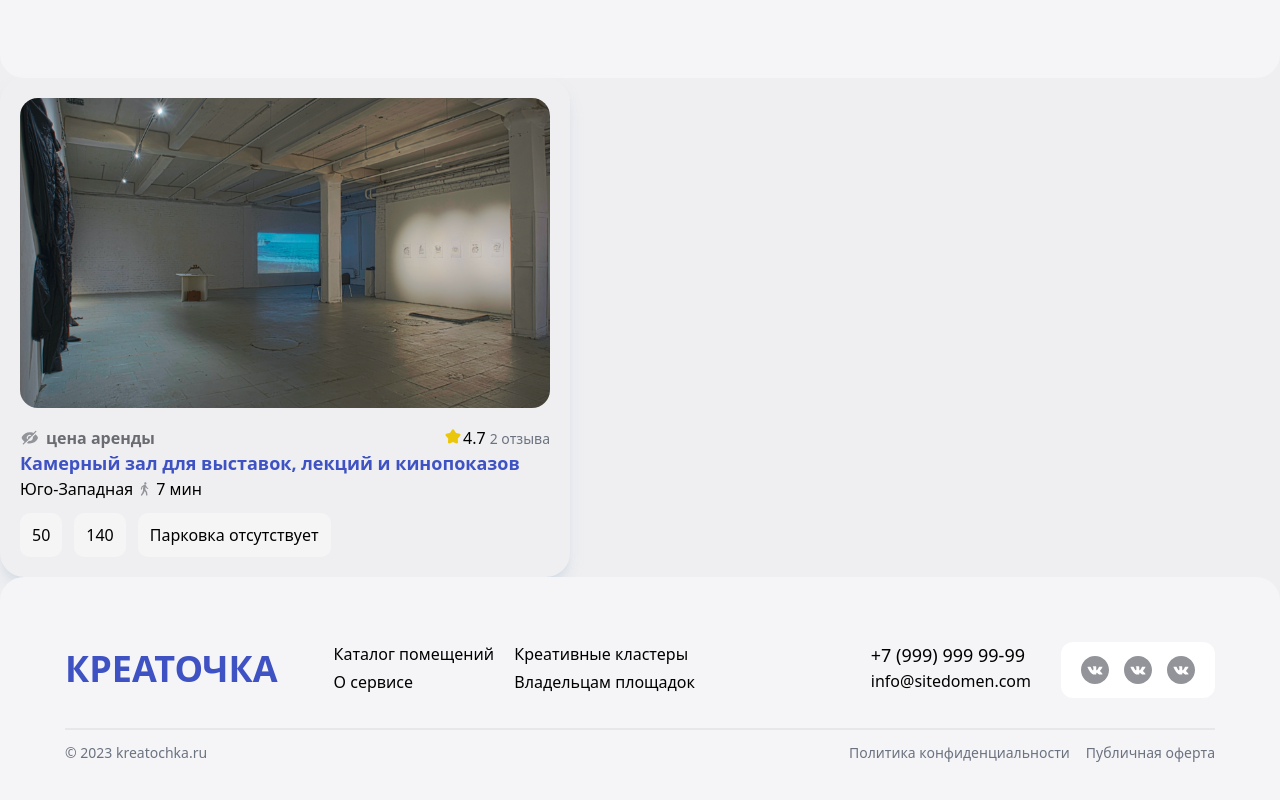
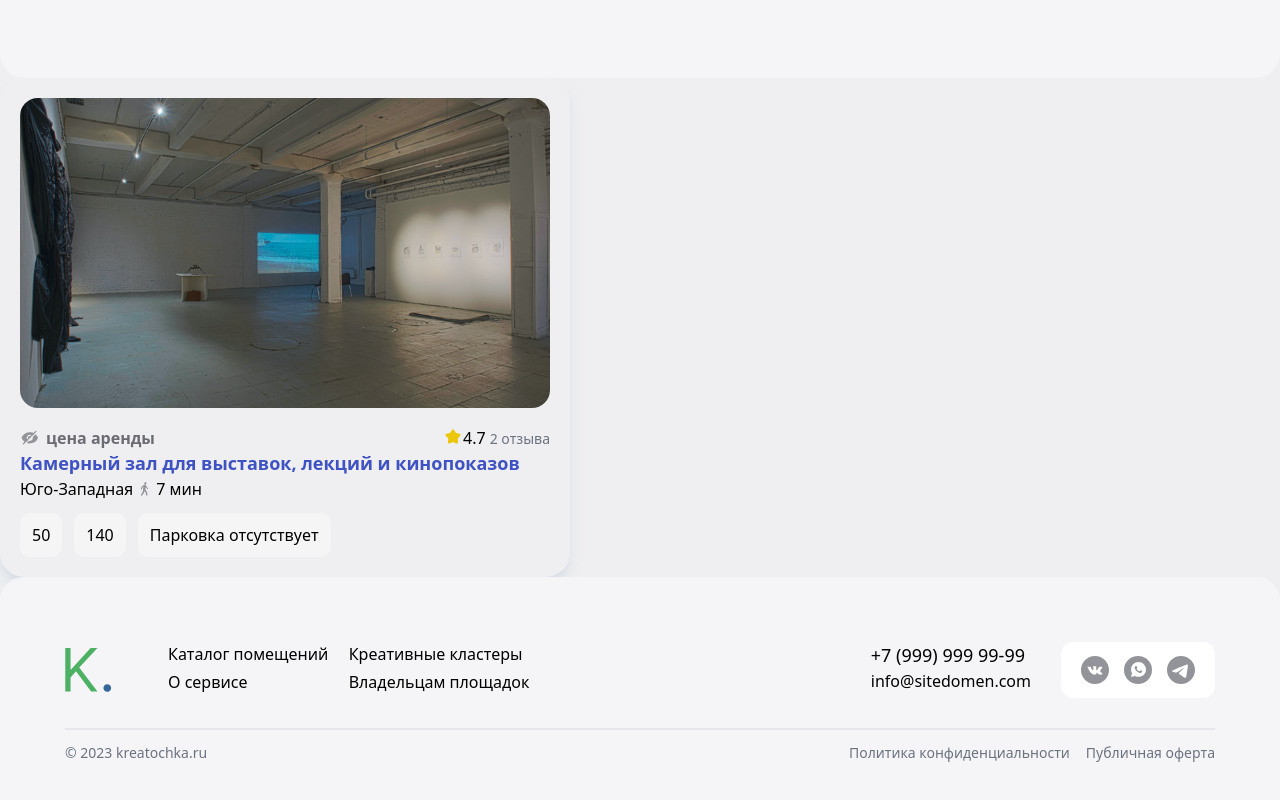
Before and after one commit to funsionx/creatochka, a Next.js app: page / in a window 1280 px wide. Shown: the part 679-1479 px from the top of the page. Built offline with nearby package versions, Linux system fonts and the light colour scheme.

Commit message:
Footer component change logo and SM links

```diff
--- a/src/app/reg/page.tsx
+++ b/src/app/reg/page.tsx
@@ -6,7 +6,6 @@ import RenterReg from "@/components/major/Forms/RenterReg";
 const Register: NextPage = () => {
   return (
     <main>
-      <OwnerReg />
       <RenterReg />
     </main>
   );
--- a/src/components/major/Footer.tsx
+++ b/src/components/major/Footer.tsx
@@ -1,15 +1,22 @@
 import React from "react";
 import IconButton from "../minor/IconButton";
+import Image from "next/image";
 import vk from "../../../public/icons/VK_black.svg";
+import wa from "../../../public/icons/WA.svg";
+import logo from "../../../public/icons/K..svg";
+import tg from "../../../public/icons/Telegram_black.svg";
+import Link from "next/link";
 
 const Footer: React.FC = () => {
   return (
     <footer className="min-w-full rounded-[24px] bg-gray-5 p-[65px]">
       <section className="mb-[30px] flex justify-between">
         <div className="flex">
-          <h2 className="text-blue-primary">КРЕАТОЧКА</h2>
+          <Image src={logo} alt={"pic"} />
           <div className="ml-[56px] grid grid-cols-2">
-            <h6>Каталог помещений</h6>
+            <Link href={"/catalog"}>
+              <h6>Каталог помещений</h6>
+            </Link>
             <h6>Креативные кластеры</h6>
             <h6>О сервисе</h6>
             <h6>Владельцам площадок</h6>
@@ -25,8 +32,8 @@ const Footer: React.FC = () => {
           </div>
           <div className="flex gap-[15px] rounded-[12px] bg-white px-[20px] py-[14px]">
             <IconButton href={"https://vk.ru"} img={vk} />
-            <IconButton href={"https://vk.ru"} img={vk} />
-            <IconButton href={"https://vk.ru"} img={vk} />
+            <IconButton href={"https://whatsapp.com"} img={wa} />
+            <IconButton href={"https://t.me.com"} img={tg} />
           </div>
         </div>
       </section>
```
Also changed, not shown: data.json (added, +17 -0 lines).
